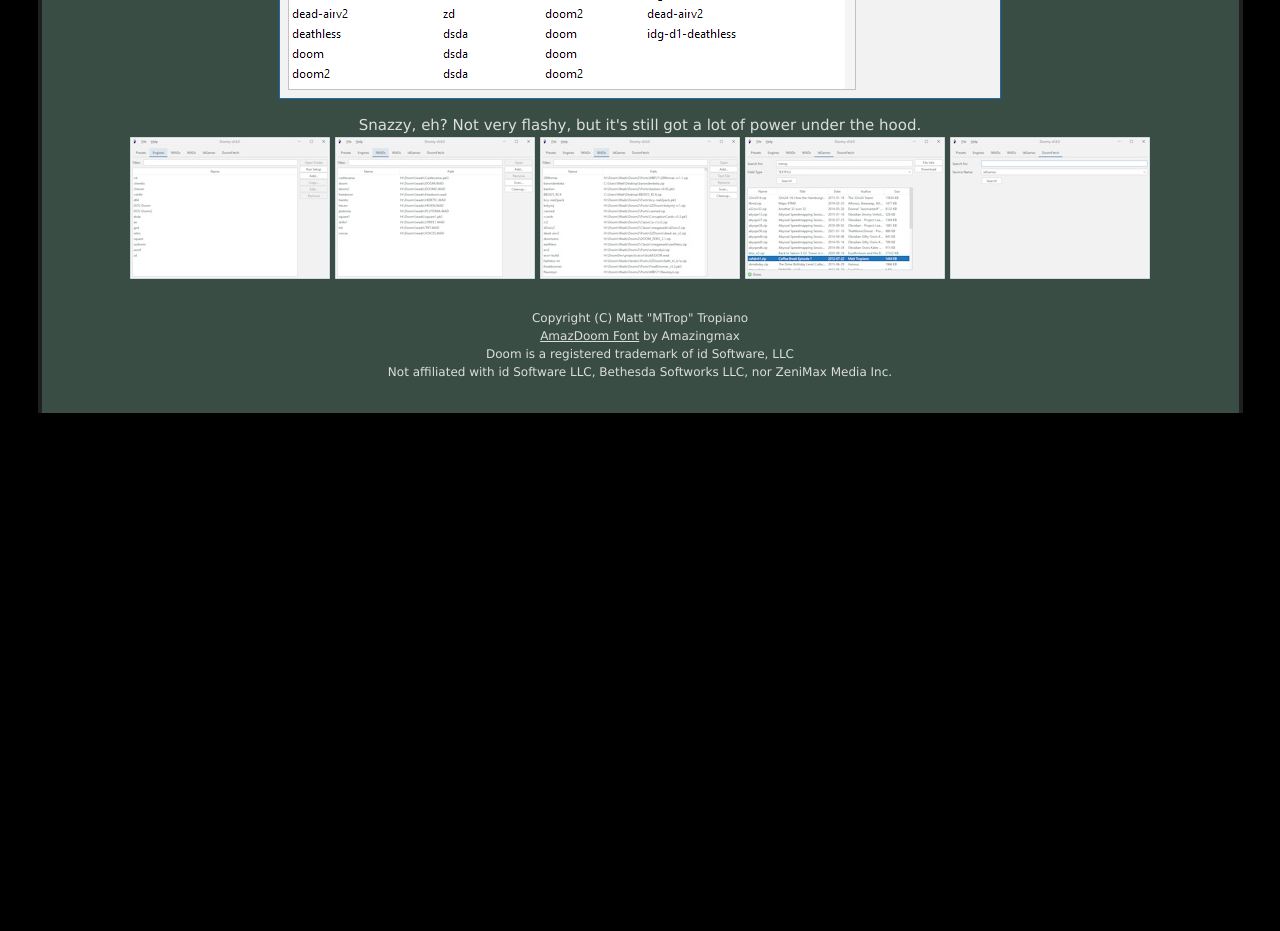
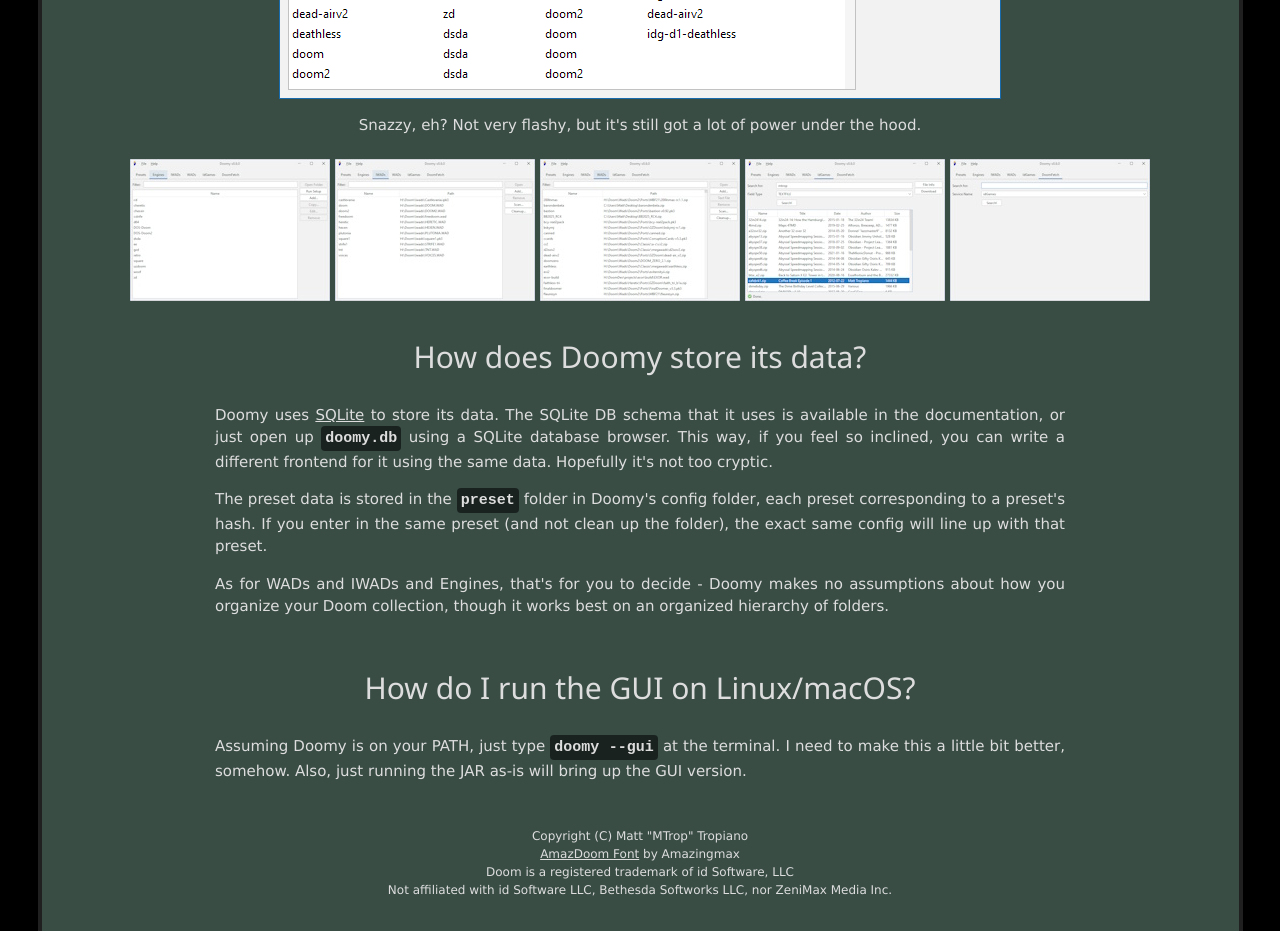
Before and after one commit to MTrop/Doomy, a plain HTML site: page index.html in a window 1280 px wide. Shown: the part 1720-2651 px from the top of the page. Before the commit the page ends 2133 px from the top, so only its background shows below. Drawn offline with Linux system fonts and the light colour scheme; no server answers.

Commit message:
Add more info.

```diff
--- a/css/site.css
+++ b/css/site.css
@@ -18,7 +18,7 @@
 }
 
 KBD {
-	background-color: #061e24;
+	background-color: rgb(25, 34, 30);
 	border-radius: 4px;
 	padding: 4px;
 	font-weight: 600;
--- a/index.html
+++ b/index.html
@@ -91,8 +91,8 @@
 					add that directory to the list of directories in your PATH environment variable.
 				</p>
 				<p>
-					<strong>OR, optionally, if you use Windows:</strong> Use one of the provided Windows
-					Installers, which will do that stuff automatically!
+					<strong>OR, optionally, if you use Windows:</strong> Use the provided Windows
+					Installer, which will do that stuff automatically!
 				</p>
 			</div>
 		</div>
@@ -142,6 +142,7 @@
 				Snazzy, eh? Not very flashy, but it's still got a lot of power under the hood.
 			</div>
 		</div>
+		<div class="w3-row"><div class="w3-col l12 w3-center">&nbsp;</div></div>
 		<div class="w3-row">
 			<div class="w3-col w3-center">
 				<a href="images/doomy-engines.png"><img src="images/doomy-engines-thumb.jpg"></a>
@@ -149,6 +150,50 @@
 				<a href="images/doomy-wads.png"><img src="images/doomy-wads-thumb.jpg"></a>
 				<a href="images/doomy-idgames.png"><img src="images/doomy-idgames-thumb.jpg"></a>
 				<a href="images/doomy-doomfetch.png"><img src="images/doomy-doomfetch-thumb.jpg"></a>
+			</div>
+		</div>
+
+		<div class="w3-row"><div class="w3-col l12 w3-center">&nbsp;</div></div>
+		<div class="w3-row">
+			<div class="w3-col l12 w3-center">
+				<h2>How does Doomy store its data?</h2>
+			</div>
+		</div>
+		<div class="w3-row">
+			<div class="w3-col l12 w3-center">
+				<p class="site-blurb">
+					Doomy uses <a href="https://sqlite.org/index.html">SQLite</a> to store its data.
+					The SQLite DB schema that it uses is available in the documentation, or just open
+					up <kbd>doomy.db</kbd> using a SQLite database browser. This way, if you feel so
+					inclined, you can write a different frontend for it using the same data. Hopefully
+					it's not too cryptic.
+				</p>
+				<p class="site-blurb">
+					The preset data is stored in the <kbd>preset</kbd> folder in Doomy's config folder,
+					each preset corresponding to a preset's hash. If you enter in the same preset (and
+					not clean up the folder), the exact same config will line up with that preset.
+				</p>
+				<p class="site-blurb">
+					As for WADs and IWADs and Engines, that's for you to decide - Doomy makes no
+					assumptions about how you organize your Doom collection, though it works best on
+					an organized hierarchy of folders.
+				</p>
+			</div>
+		</div>
+
+		<div class="w3-row"><div class="w3-col l12 w3-center">&nbsp;</div></div>
+		<div class="w3-row">
+			<div class="w3-col l12 w3-center">
+				<h2>How do I run the GUI on Linux/macOS?</h2>
+			</div>
+		</div>
+		<div class="w3-row">
+			<div class="w3-col l12 w3-center">
+				<p class="site-blurb">
+					Assuming Doomy is on your PATH, just type <kbd>doomy --gui</kbd> at the terminal.
+					I need to make this a little bit better, somehow. Also, just running the JAR as-is
+					will bring up the GUI version.
+				</p>
 			</div>
 		</div>
 
```
